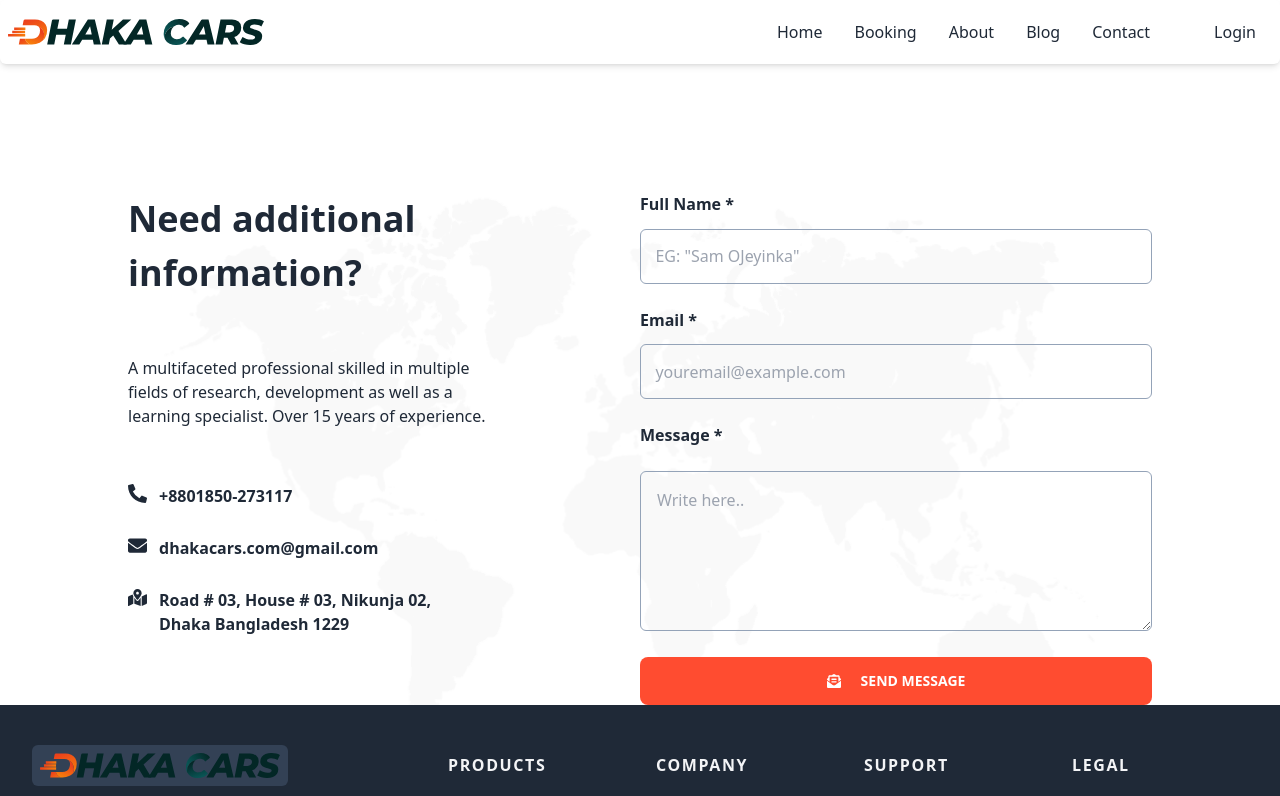
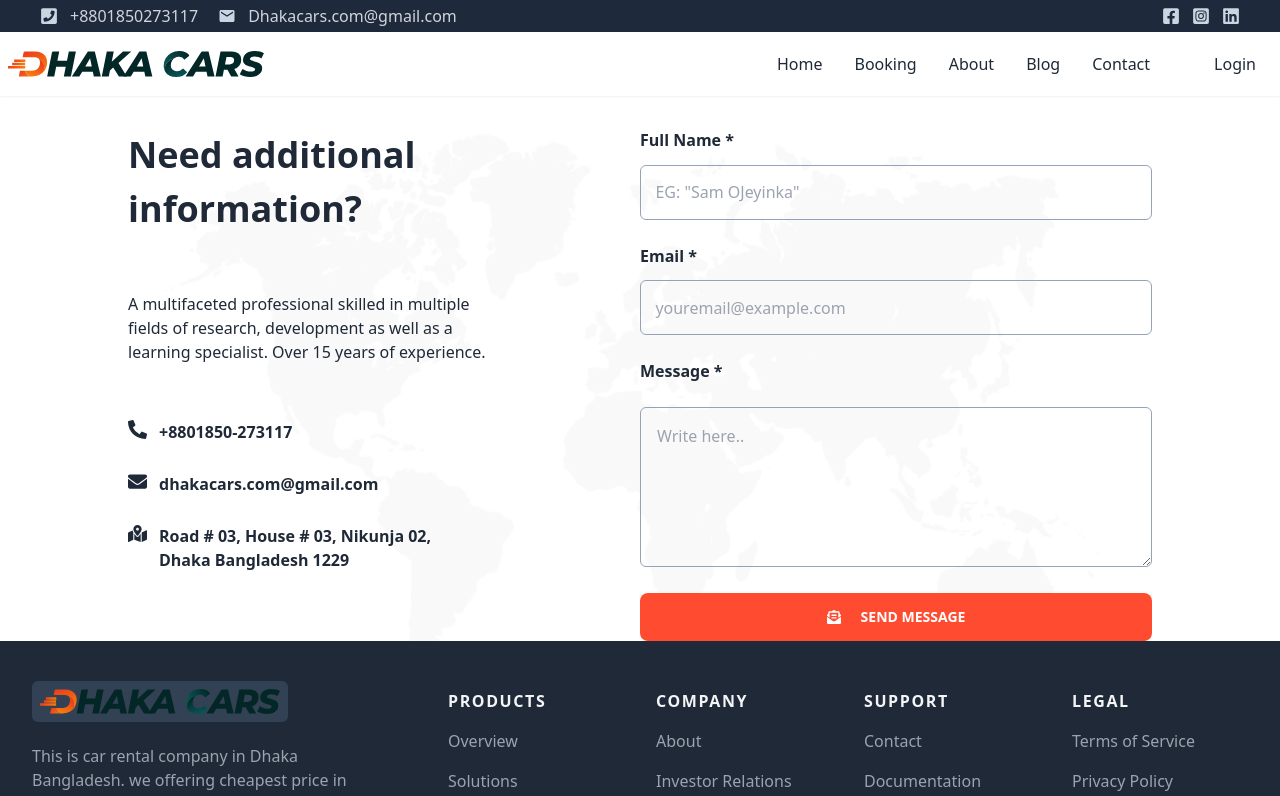
Before and after one commit to rashariful/dhakacars-client, a React (Create React App) app: page /contact-us in a window 1280 px wide. Shown: the top 796 px of the page. Built offline with nearby package versions, Linux system fonts and the light colour scheme; no server answers.

Commit message:
topnavbar added

```diff
--- a/src/Components/Pages/Header/Header.jsx
+++ b/src/Components/Pages/Header/Header.jsx
@@ -1,10 +1,12 @@
-import React from "react";
+import React, { useEffect, useState } from "react";
 import { useContext } from "react";
 import { Link } from "react-router-dom";
 import { AuthContext } from "../../../Context/UserContext";
 import logo from "../../../assets/images/Logo_Dhakacars.svg"
 
 const Header = () => {
+  const [isNavbarVisible, setNavbarVisible] = useState(true);
+
   const { user, logoutUser } = useContext(AuthContext);
   const menuItems = (
     <React.Fragment>
@@ -28,8 +30,34 @@
     </React.Fragment>
   );
 
+
+  useEffect(() => {
+    let prevScrollPos = window.pageYOffset;
+
+    const handleScroll = () => {
+      const currentScrollPos = window.pageYOffset;
+      const isScrollingDown = prevScrollPos < currentScrollPos;
+
+      setNavbarVisible(!isScrollingDown);
+      prevScrollPos = currentScrollPos;
+    };
+
+    window.addEventListener("scroll", handleScroll);
+
+    return () => {
+      window.removeEventListener("scroll", handleScroll);
+    };
+  }, []);
+
   return (
-    <div className="navbar flex justify-between bg-white sticky top-0 left-0 right-0 z-50 shadow-md  rounded-md max-w-screen-2xl mx-auto">
+    <nav
+    className={`w-full z-50 transition-all duration-300 ease-in-out ${
+      isNavbarVisible ? "fixed top-8 transform translateY(0) bg-white drop-shadow-sm" : "-translate-y-full bg-gray-50 shadow-md fixed top-16"
+    }`}
+
+    >
+
+      <div className="navbar flex justify-between rounded-md max-w-screen-2xl mx-auto">
       <div className="navbar-start z-30">
         <div className="dropdown">
           <label tabIndex={0} className="btn btn-ghost lg:hidden">
@@ -144,6 +172,7 @@
         </svg>
       </label>
     </div>
+    </nav>
   );
 };
 
--- /dev/null
+++ b/src/Components/Pages/Header/Navbar.jsx
@@ -0,0 +1,101 @@
+import React, { useState, useEffect } from "react";
+import {
+  FaFacebookSquare,
+  FaInstagramSquare,
+  FaLinkedin,
+  FaPhoneSquare,
+  FaTwitterSquare,
+} from "react-icons/fa";
+import { MdEmail } from "react-icons/md";
+
+const Navbar = () => {
+  const [isNavbarVisible, setNavbarVisible] = useState(true);
+
+  useEffect(() => {
+    let prevScrollPos = window.pageYOffset;
+
+    const handleScroll = () => {
+      const currentScrollPos = window.pageYOffset;
+      const isScrollingDown = prevScrollPos < currentScrollPos;
+
+      setNavbarVisible(!isScrollingDown);
+      prevScrollPos = currentScrollPos;
+    };
+
+    window.addEventListener("scroll", handleScroll);
+
+    return () => {
+      window.removeEventListener("scroll", handleScroll);
+    };
+  }, []);
+
+  return (
+    <nav
+      className={`fixed top-0 w-full transition-all duration-300 ease-in-out ${
+        isNavbarVisible ? "transform translateY(0)" : "-translate-y-full"
+      }`}
+    >
+      <div className="flex justify-between items-center bg-slate-800 h-8 px-10">
+        <div className="flex justify-between gap-5">
+          <div className="flex items-center gap-3">
+
+            <span className="text-slate-300 hover:text-slate-500 transition-colors duration-300">
+              <FaPhoneSquare size={18} />
+            </span>
+
+              <a className="text-gray-300" href="tel:+8801850273117">
+                +8801850273117
+              </a>
+
+          </div>
+
+          <div className="flex items-center gap-3">
+            <span className="text-slate-300 hover:text-slate-500 transition-colors duration-300">
+              <MdEmail size={18} />
+            </span>
+
+            <span className="text-gray-500 ">
+              <span className="text-gray-300">Dhakacars.com@gmail.com</span>
+            </span>
+          </div>
+        </div>
+
+        {/* social media start */}
+        <div className="flex items-center gap-3">
+          <div>
+            <a
+              href="https://www.facebook.com/dhakacars.co"
+              target="_blank"
+              rel="noopener noreferrer"
+              className="text-slate-300 hover:text-slate-500 transition-colors duration-300"
+            >
+              <FaFacebookSquare size={18} />
+            </a>
+          </div>
+          <div>
+            <a
+              href="https://www.facebook.com/dhakacars.co"
+              target="_blank"
+              rel="noopener noreferrer"
+              className="text-slate-300 hover:text-slate-500 transition-colors duration-300"
+            >
+              <FaInstagramSquare size={18} />
+            </a>
+          </div>
+          <div>
+            <a
+              href="https://www.linkedin.com/company/dhakacar/"
+              target="_blank"
+              rel="noopener noreferrer"
+              className="text-slate-300 hover:text-slate-500 transition-colors duration-300"
+            >
+              <FaLinkedin size={18} />
+            </a>
+          </div>
+        </div>
+      </div>
+    </nav>
+  );
+};
+
+export default Navbar;
--- a/src/Components/Pages/Home/Contact/Contact.jsx
+++ b/src/Components/Pages/Home/Contact/Contact.jsx
@@ -5,7 +5,7 @@
 
 const Contact = () => {
   return (
-    <div className='contact-sec'>
+    <div className='contact-sec -z-50'>
         <div className='contact-bg'>
             <div className='contact-con'>
 
--- a/src/Components/Pages/Home/Home/Home.jsx
+++ b/src/Components/Pages/Home/Home/Home.jsx
@@ -9,7 +9,7 @@
 const Home = () => {
     return (
         <div>
-           <section className='mt-10'> <Banner/> </section>
+           <section className='mt-20'> <Banner/> </section>
            <section className='mt-10'> <WhyChooseUs/> </section>
            <section className='mt-10'> <Faq/> </section>
 
--- a/src/Layout/Main/Main.jsx
+++ b/src/Layout/Main/Main.jsx
@@ -2,10 +2,12 @@
 import { Outlet } from 'react-router-dom';
 import Footer from '../../Components/Pages/Footer/Footer';
 import Header from '../../Components/Pages/Header/Header';
+import Navbar from '../../Components/Pages/Header/Navbar';
 
 const Main = () => {
     return (
         <div>
+            <Navbar/>
             <Header/>
             <Outlet></Outlet>
             <Footer></Footer>
```
